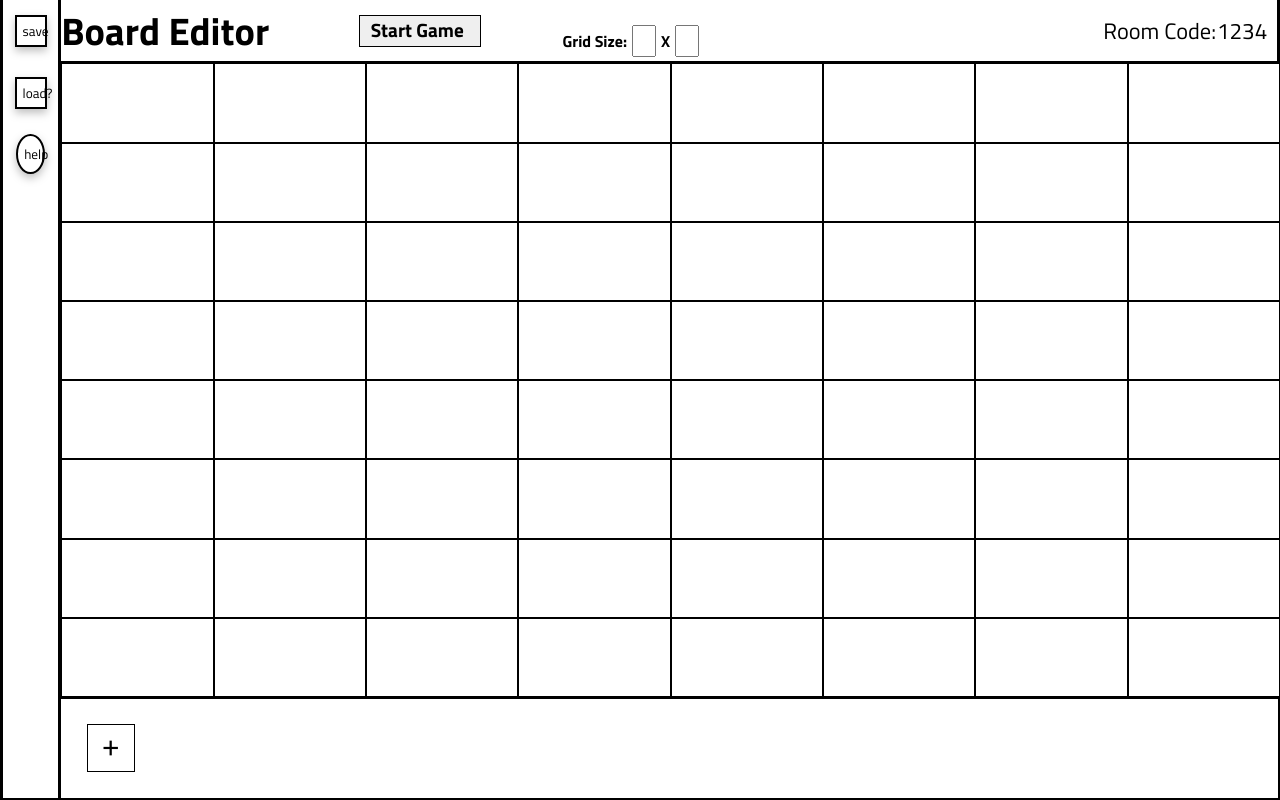
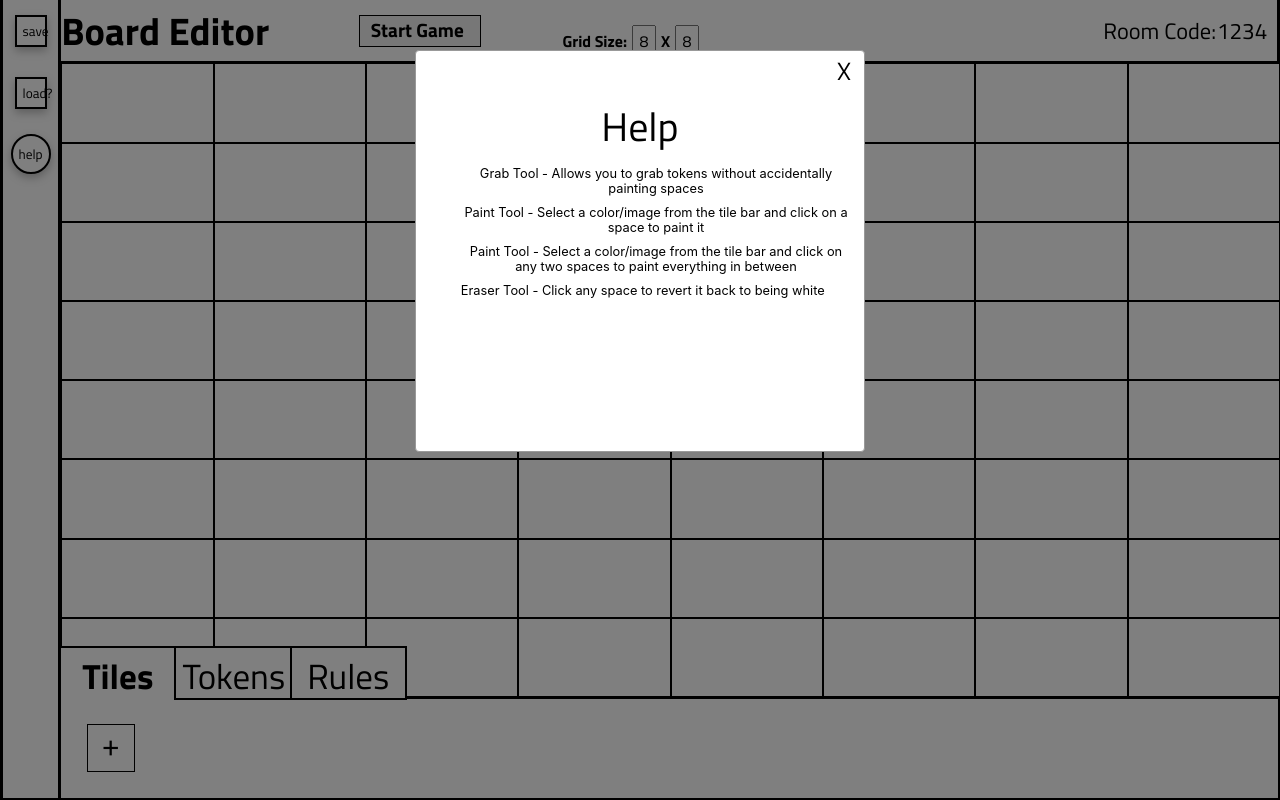
Before and after one commit to FPabloA/BoardBrush, a React (Create React App) app: page /boardbrush/edit in a window 1280 px wide. Both pictures are taken after a click on the button "help". Built offline with nearby package versions, Linux system fonts and the light colour scheme.

Commit message:
added grid resizing and restructured how tab content is rendered

```diff
--- a/src/editorpage/editor.css
+++ b/src/editorpage/editor.css
@@ -48,7 +48,7 @@ button{
 .editor-help-button{
     margin-top: 10px;
     height: 5vh;
-    width: 2.25vw;
+    width: 5vh;
     border-radius: 50%;
     background-color: white;
     box-sizing: border-box;
@@ -164,6 +164,42 @@ button{
     overflow: hidden;
 }
 
+.editor-tabs{
+    vertical-align: center;
+    justify-content: center;
+    position: absolute;
+    bottom: -3px;
+    border: 1px;
+    box-sizing: border-box;
+    height: 54px;
+    width: fit-content;
+    box-sizing: border-box;
+}
+
+.editor-tab{
+    height: 100%;
+    width: 9vw;
+    border-style: solid;
+    border-color: black;
+    border-left: 0px;
+    background-color: white;
+    font-family: "Titillium Web", sans-serif;
+    font-size: 35px;
+}
+
+.editor-tab-active{
+    height: 100%;
+    width: 9vw;
+    border-style: solid;
+    border-color: black;
+    border-left: 0px;
+    border-bottom: 0px;
+    background-color: white;
+    font-family: "Titillium Web", sans-serif;
+    font-weight: bold;
+    font-size: 35px;
+}
+
 .editor-tab-content{
     display: flex;
     border: solid 2px black;
--- a/src/editorpage/editor.js
+++ b/src/editorpage/editor.js
@@ -3,13 +3,19 @@ import { useNavigate } from 'react-router-dom';
 import { useState, useRef } from "react";
 import BoardSpace from './boardspace'
 import ColorPopup from "./colorpicker";
+import HelpPopup from "./helppopup";
 
 export default function Editor({board}) {
     const navigate = useNavigate();
-
-    const [showColorPop, toggleColorPop] = useState(false);
+    const tabList = ["Tiles", "Tokens", "Rules"];
+    const [activeTab, setActiveTab] = useState("Tiles");
+    const [showColorPop, setShowColorPop] = useState(false);
+    const [showHelpPop, setShowHelpPop] = useState(false);
     const [colorList, setColorList] = useState([]);
     const [currColor, setCurrColor] = useState("#FFFFFF");
+    const [numRows, setNumRows] = useState(8);
+    const [numCols, setNumCols] = useState(8);
+
     const colorRef = useRef();
     colorRef.current = currColor;
 
@@ -22,8 +28,7 @@ export default function Editor({board}) {
     const colorSpaces = (row, col) =>{
         console.log(colorRef.current);
         //need to fix this hardcode
-        const index = (row * 8) + col;
-        console.log("clicked " + row + ", " + col);
+        const index = (row * numCols) + col;
         immSpaces[index] = <BoardSpace key={index} doColorCB={colorSpaces}
             row={row} col={col} color={colorRef.current}/>;
         setBoardGrid([...immSpaces]);
@@ -32,9 +37,9 @@ export default function Editor({board}) {
 
     const [boardGrid, setBoardGrid] = useState(() => {
         let spaces = [];
-            for(let i = 0; i < 8; i++){
-                for(let j = 0; j < 8; j++){
-                    spaces.push(<BoardSpace key={(i * 8) + j} doColorCB={colorSpaces}
+            for(let i = 0; i < numRows; i++){
+                for(let j = 0; j < numCols; j++){
+                    spaces.push(<BoardSpace key={(i * numCols) + j} doColorCB={colorSpaces}
                     row={i} col={j} color={"#FFFFFF"}/>);
                 }
             }
@@ -42,17 +47,71 @@ export default function Editor({board}) {
             return spaces;
     });
 
+    //board frame functions
+    const doFrame = () =>{
+        const frameStyle = {gridTemplateColumns: "repeat("+numCols+", 1fr)"};
+        return(<>
+        <div className="editor-board-frame" style={frameStyle}>
+                    {renderBoard()}
+                    {makeTabs()}
+                </div>
+        </>)
+    }
+    const renderBoard = () =>{
+        if(numRows * numCols === boardGrid.length){
+            return boardGrid;
+        }
+        else{
+            let spaces = [];
+            for(let i = 0; i < numRows; i++){
+                for(let j = 0; j < numCols; j++){
+                    spaces.push(<BoardSpace key={(i * numCols) + j} doColorCB={colorSpaces}
+                    row={i} col={j} color={"#FFFFFF"}/>);
+                }
+            }
+            immSpaces = spaces;
+            setBoardGrid([...immSpaces]);
+            return spaces;
 
-    const renderBoard = () =>{
-        return boardGrid;
+        }
+
     }
-
-
+    const makeTabs = () =>{
+        return (<>
+            <div className="editor-tabs">
+                {tabList.map(tab =>(
+                    renderTabs(tab)
+                ))}
+            </div>
+        </>)
+    }
+    const renderTabs = (tab) =>{
+        if(activeTab === tab){
+            return <button className="editor-tab-active" id={tab}>{tab}</button>
+        }
+        else{
+            return <button className="editor-tab" id={tab} onClick={onTabClick}>{tab}</button>
+        }
+    }
+    const onTabClick = (e) =>{
+        setActiveTab(e.target.id);
+    }
 
     const goToLoad = () =>{
         navigate("/boardbrush/load");
     }
 
+    const renderTabContent = () =>{
+        if(activeTab === "Tiles"){
+            let list = colorList.map((color, ind) =>
+            renderColors(color, ind));
+            const addButton = <button className="editor-color-button"
+            onClick={() => setShowColorPop(!showColorPop)}>+</button>;
+            return [...list, addButton];
+        }
+    }
+
+    //color button functions
     const renderColors = (color, ind) =>{
         return <button className="editor-color-button"
         style={{backgroundColor: color}} value={color} onClick={onColorClick} key={ind}></button>
@@ -62,6 +121,7 @@ export default function Editor({board}) {
         setCurrColor(e.target.value);
     }
 
+    //color picker functions
     const renderColorPop = () =>{
         if(showColorPop)
             return <ColorPopup colorCB={getColor}/>
@@ -74,7 +134,29 @@ export default function Editor({board}) {
         }
         temp.push(color);
         setColorList([...temp]);
-        toggleColorPop(!showColorPop)
+        setShowColorPop(!showColorPop)
+    }
+
+    //help button functions
+    const toggleHelpPop = () =>{
+        setShowHelpPop(!showHelpPop);
+    }
+    const renderHelpPop = () =>{
+        if(showHelpPop)
+            return <HelpPopup closeCB={toggleHelpPop}/>;
+    }
+
+    const handleRowChange = (e) =>{
+        if(!isNaN(e.target.value)){
+            setNumRows(e.target.value);
+        }
+        return;
+    }
+    const handleColChange = (e) =>{
+        if(!isNaN(e.target.value)){
+            setNumCols(e.target.value);
+        }
+        return;
     }
 
     return(<>
@@ -87,7 +169,7 @@ export default function Editor({board}) {
                 onClick={goToLoad}
                 >load?</button>
 
-                <button className="editor-help-button">help</button>
+                <button className="editor-help-button" onClick={toggleHelpPop}>help</button>
             </div>
             <div className="editor-right-side">
                 <div className="editor-header-bar">
@@ -99,24 +181,23 @@ export default function Editor({board}) {
 
                     <span className="editor-grid-text">Grid Size:</span>
 
-                    <input className='editor-size-input'></input>
+                    <input className='editor-size-input'
+                    type="text" onChange={handleRowChange} value={numRows}></input>
                     <span className="editor-grid-text">X</span>
-                    <input className='editor-size-input'></input>
+                    <input className='editor-size-input'
+                    type="text" onChange={handleColChange} value={numCols}></input>
 
 
                     <span className="editor-code-text">Room Code:</span>
                     <span className="editor-code">1234</span>
                 </div>
-                <div className="editor-board-frame">
-                    {renderBoard()}
-                </div>
+                {doFrame()}
+                {renderHelpPop()}
                 {renderColorPop()}
                 <div className="editor-tab-content">
-                    {colorList.map((color, ind) =>
-                        renderColors(color, ind)
-                    )}
-                            <button className="editor-color-button"
-                            onClick={() => toggleColorPop(!showColorPop)}>+</button>
+                    {
+                    renderTabContent()
+                    }
                 </div>
             </div>
         </div>
--- /dev/null
+++ b/src/editorpage/helppopup.css
@@ -0,0 +1,78 @@
+@import url('https://fonts.googleapis.com/css2?family=Titillium+Web:wght@400;700&display=swap');
+
+input{
+    font-family: "Titillium Web", sans-serif;
+}
+
+button{
+    font-family: "Titillium Web", sans-serif;
+    cursor: pointer;
+}
+
+li{
+    position: relative;
+    display: flex;
+    /* border: 1px solid black; */
+    text-align: center;
+    vertical-align: center;
+    align-items: center;
+    font-size: small;
+}
+
+.popup-container{
+    position: absolute;
+    left: 0;
+    right: 0;
+    top: 0;
+    background-color: rgba(0,0,0,0.5);
+    width: 100%;
+    height: 100vh;
+    z-index: 1;
+}
+
+.popup{
+    display: flex;
+    flex-direction: column;
+    align-items: center;
+    position: relative;
+    width: 35vw;
+    height: 50%;
+    background-color: white;
+    border: 1px solid #999;
+    border-radius: 4px;
+    margin: 50px auto;
+    overflow: auto;
+    z-index: 1;
+}
+
+.popup-close-button{
+    position: absolute;
+    height: 40px;
+    width: 40px;
+    font-size: 25px;
+    right: 0;
+    cursor: pointer;
+    border: 0;
+    background-color: white;
+    border-radius: 50%;
+}
+
+.popup-title-text{
+    margin-top: 10%;
+    font-size: 40px;
+}
+
+.popup-help-text{
+    margin-top: 2%;
+    margin-left: 10%;
+    margin-right: 1vw;
+    font-size: 1vw;
+}
+
+.help-icon{
+    position: absolute;
+    left: -10%;
+    width: 8%;
+    height: auto;
+    border: 1px solid black;
+}
--- /dev/null
+++ b/src/editorpage/helppopup.js
@@ -0,0 +1,35 @@
+import "./helppopup.css"
+
+export default function HelpPopup ({closeCB}){
+
+    return(
+        <>
+        <div className="popup-container">
+            <div className="popup">
+                <button className="popup-close-button" onClick={closeCB}>X</button>
+                <span className="popup-title-text">Help</span>
+
+                <div className="help-wrapper">
+                    <li className="popup-help-text">
+
+                        Grab Tool - Allows you to grab tokens without accidentally painting spaces
+                    </li>
+                    <li className="popup-help-text">
+
+                        Paint Tool - Select a color/image from the tile bar and click on a space to paint it
+                    </li>
+                    <li className="popup-help-text">
+
+                        Paint Tool - Select a color/image from the tile bar and click on any two spaces to paint everything
+                        in between
+                    </li>
+                    <li className="popup-help-text">
+
+                        Eraser Tool - Click any space to revert it back to being white
+                    </li>
+                </div>
+            </div>
+        </div>
+        </>
+    );
+}
```
